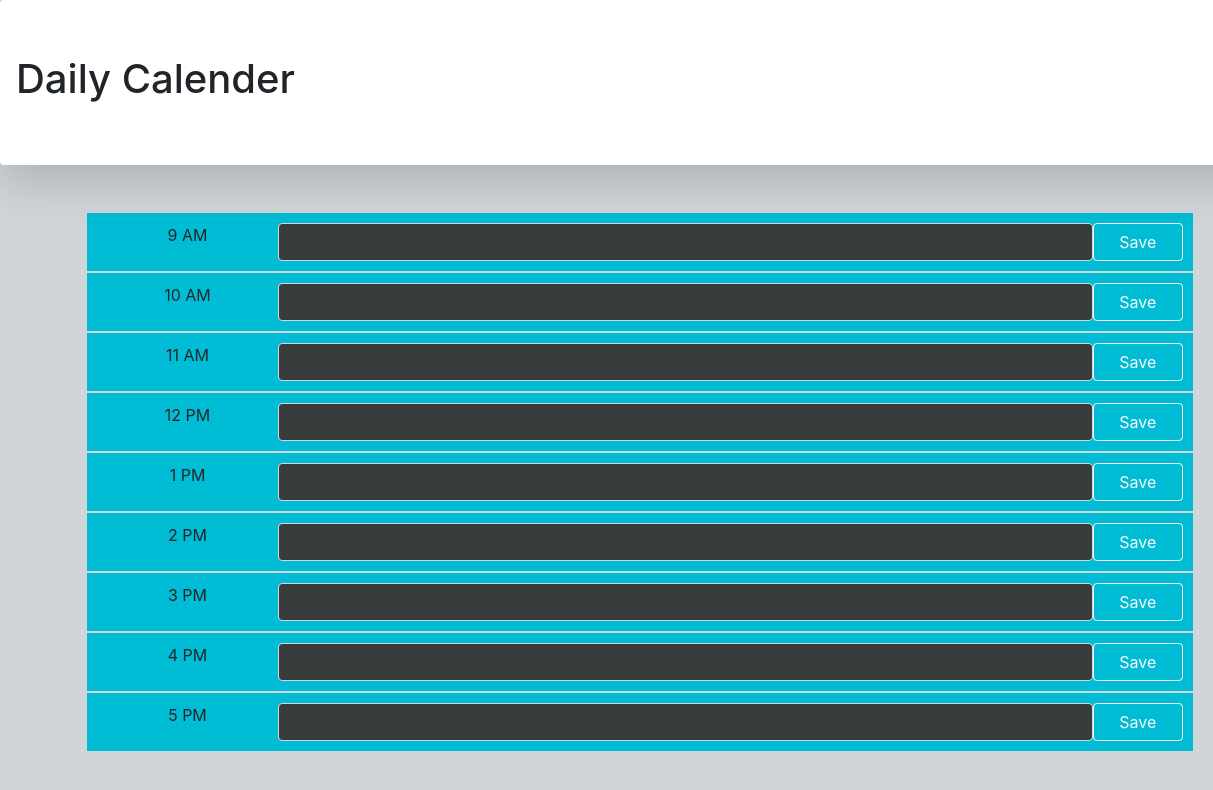
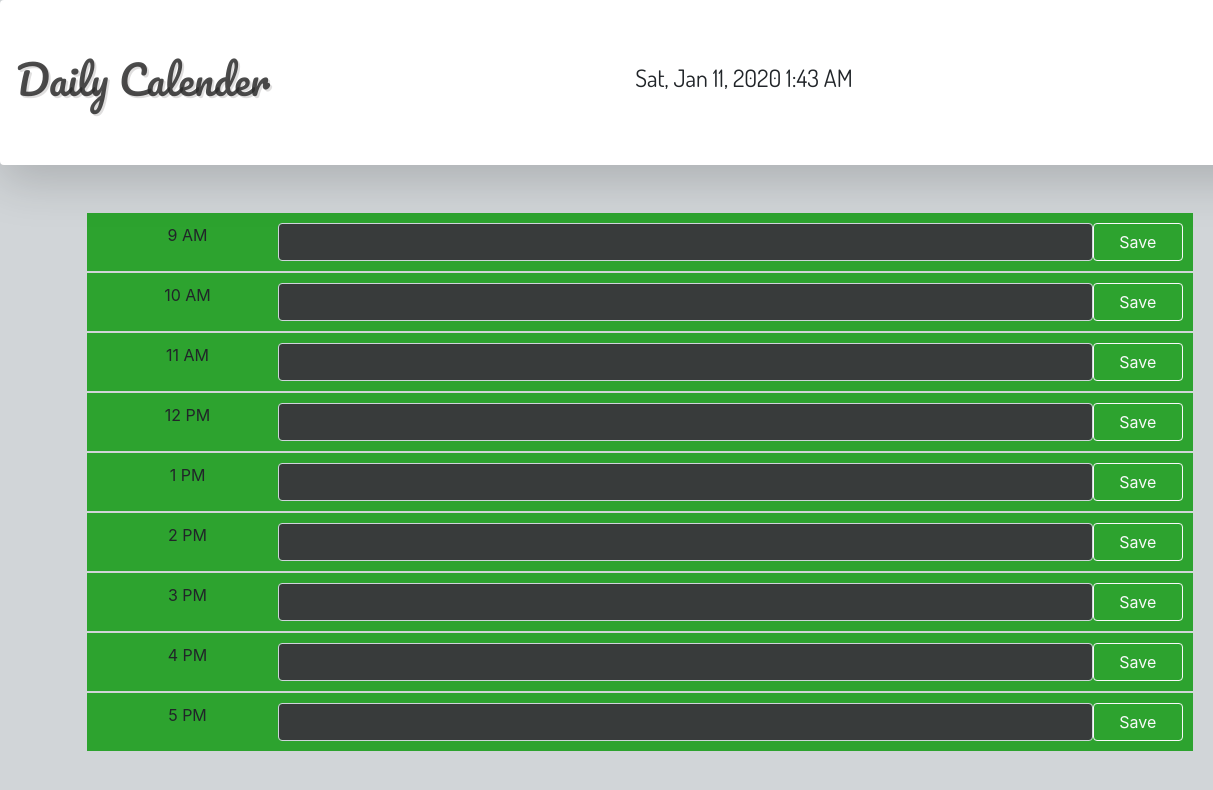
Before and after one commit to arvin-m/Daily-Calendar, a plain HTML site: page index.html in a window 1280 px wide. Shown: the full height of the page, 0-1213 px from the left. Drawn offline with nearby package versions, Linux system fonts and the light colour scheme.

Commit message:
finish the JS file code with store data in local storage

```diff
--- a/index.html
+++ b/index.html
@@ -38,6 +38,10 @@
     <!-- adding JS file -->
     <script defer type="text/javascript" src="script.js"></script>
 
+    <!-- adding Googlr Font link -->
+    <link href="https://fonts.googleapis.com/css?family=Pacifico&display=swap" rel="stylesheet">
+    <link href="https://fonts.googleapis.com/css?family=Dosis&display=swap" rel="stylesheet">
+
 
 
 
@@ -48,7 +52,7 @@
     <!-- Nav Bar -->
     <nav class="navbar navbar-light bg-light shadow-lg p-3 mb-5 bg-white rounded">
         <h1> Daily Calender</h1>
-        <p id= "local-time"></p>
+        <h4  id= "local-time"></h4>
         <a class="navbar-brand" href="#">
             <img src="img/Calendar.png" width="30" height="30" alt="">
 
--- a/script.js
+++ b/script.js
@@ -2,6 +2,7 @@
 // console.log("this is js");
 
 // console.log("moment",moment().hours());
+
 
 $(".saveBtn").on("click", save);
 
@@ -25,3 +26,39 @@ function save() {
 
 
 };
+
+// chaneg background color for each box base of local time
+$(".row").each(function(){
+    // console.log("each row",$(this).attr("id"));
+    if(parseInt($(this).attr("id")) < moment().hours()){
+      // console.log(" Time Past",$(this).attr("id"));
+      $(this).addClass("red");
+    }
+    else if(parseInt($(this).attr("id")) === moment().hours()){
+      // console.log(" Corrent Time",$(this).attr("id"));
+      $(this).addClass("gray");
+
+
+    }
+    else {
+      // console.log("future Time",$(this).attr("id"));
+      $(this).addClass("green");
+
+    }
+
+  });
+  // console.log("local storage 9am",localStorage.getItem("9 AM"));
+
+//   adding text to the app from local storage
+  $("#userInput-9").val(localStorage.getItem("9 AM"));
+  $("#userInput-10").val(localStorage.getItem("10 AM"));
+  $("#userInput-11").val(localStorage.getItem("11 AM"));
+  $("#userInput-12").val(localStorage.getItem("12 PM"));
+  $("#userInput-13").val(localStorage.getItem("1 PM"));
+  $("#userInput-14").val(localStorage.getItem("2 PM"));
+  $("#userInput-15").val(localStorage.getItem("3 PM"));
+  $("#userInput-16").val(localStorage.getItem("4 PM"));
+  $("#userInput-17").val(localStorage.getItem("5 PM"));
+
+  $("#local-time").html(moment().format( 'llll'));
+  // console.log(moment());
--- a/style.css
+++ b/style.css
@@ -5,6 +5,14 @@ body{
 nav{
     height: 165px;
 
+}
+h1{
+    font-family: 'Pacifico', cursive;
+    color: rgba(44, 44, 44, 0.856);
+    text-shadow:2px 2px rgba(216, 215, 215, 0.829);
+}
+h4{
+    font-family: 'Dosis', sans-serif;
 }
 
 .container-sm{
@@ -37,6 +45,7 @@ nav{
     padding:5px;
     width: 100%;
     background-color: #383b3b;
+    color: mediumspringgreen;
 
 }
 
```
Also changed, not shown: 1 other file.
